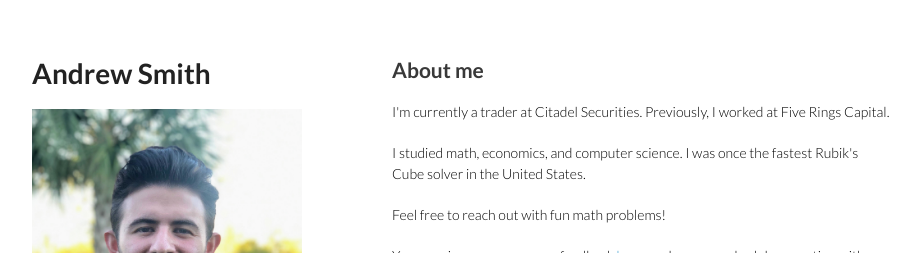
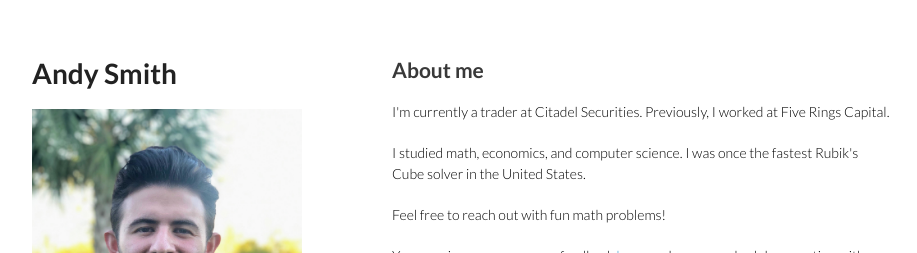
Before and after one commit to timspurfan/timspurfan.github.io, a Jekyll site: the page built from index.html, in a window 1280 px wide. Shown: the top 253 px of the page, without its empty margins (178-1095 px from the left). Built offline with Jekyll 4.4.1, drawn with Linux system fonts in a browser that asks for light colours.

Commit message:
Use Andy Smith in website heading and page title

```diff
--- a/_config.yml
+++ b/_config.yml
@@ -6,10 +6,10 @@
 # 'jekyll serve'. If you change this file, please restart the server process.
 
 # Site settings
-title: Andrew Smith
+title: Andy Smith
 email: andrew.julien.smith@gmail.com
 description: > # this means to ignore newlines until "baseurl:"
-  Andrew Smith's Personal Website
+  Andy Smith's Personal Website
 baseurl: "" # the subpath of your site, e.g. /blog
 url: "https://theandysmith.com" # the base hostname & protocol for your site
 
--- a/_includes/sidebar.html
+++ b/_includes/sidebar.html
@@ -1,5 +1,5 @@
 <header>
-  <h1><a href="/">Andrew Smith</a></h1>
+  <h1><a href="/">Andy Smith</a></h1>
   <img src="/headshot_outside_just_head.jpg"/>
   <!-- <ul>
     <li><a href="/">about</a></li>
--- a/index.html
+++ b/index.html
@@ -7,7 +7,7 @@ date:   ""
   <head>
     <meta charset="utf-8">
     <meta http-equiv="X-UA-Compatible" content="chrome=1">
-    <title>Andrew Smith</title>
+    <title>Andy Smith</title>
     {% include icons.html %}
 
     <link rel="stylesheet" href="stylesheets/styles.css">
```
